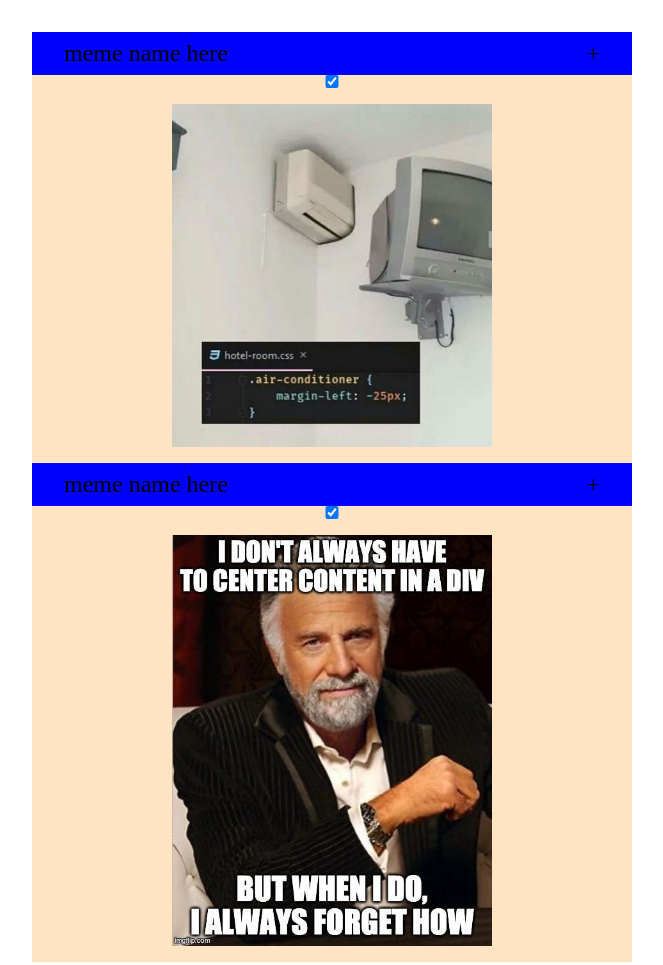
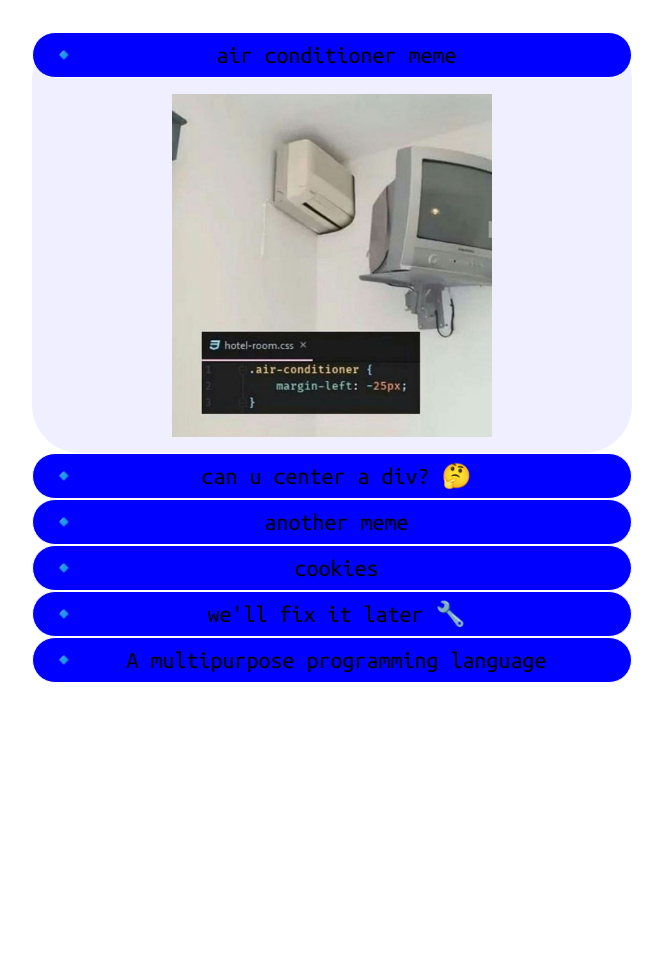
Before and after one commit to dniils/cssBayan, a plain HTML site: page cssBayan/index.html in a window 1280 px wide. Shown: the whole page, without its empty margins (308-971 px from the left). After the commit the page ends 800 px from the top, so only its background shows below. Drawn offline with Linux system fonts and the light colour scheme.

Commit message:
feat: add accordion functionality and styling (Fri, Mar 10, 2023 05:42:26 PM)

```diff
--- a/cssBayan/index.html
+++ b/cssBayan/index.html
@@ -12,19 +12,92 @@
       <ul class="accordion">
         <li class="accordion__item">
           <label for="0" class="accordion__label">
-            <span class="accordion__header">meme name here</span>
-            <span>+</span>
+            <span>🔹</span>
+            <span class="accordion__header">air conditioner meme</span>
+            <div class="accordion__icon">
+              <span>+</span>
+            </div>
           </label>
-          <input type="checkbox" name="accordion" id="0" checked />
+          <input
+            class="accordion__input"
+            type="checkbox"
+            name="accordion"
+            id="0"
+            checked
+          />
           <img src="./img/meme0.jpg" alt="meme" class="accordion__meme" />
         </li>
         <li class="accordion__item">
           <label for="1" class="accordion__label">
-            <span class="accordion__header">meme name here</span>
-            <span>+</span>
+            <span>🔹</span>
+            <span class="accordion__header">can u center a div? 🤔</span>
+            <div class="accordion__icon"><span>+</span></div>
           </label>
-          <input type="checkbox" name="accordion" id="1" checked />
+          <input
+            class="accordion__input"
+            type="checkbox"
+            name="accordion"
+            id="1"
+          />
           <img src="./img/meme1.jpg" alt="meme" class="accordion__meme" />
+        </li>
+        <li class="accordion__item">
+          <label for="2" class="accordion__label">
+            <span>🔹</span>
+            <span class="accordion__header">another meme</span>
+            <div class="accordion__icon"><span>+</span></div>
+          </label>
+          <input
+            class="accordion__input"
+            type="checkbox"
+            name="accordion"
+            id="2"
+          />
+          <img src="./img/meme2.jpg" alt="meme" class="accordion__meme" />
+        </li>
+        <li class="accordion__item">
+          <label for="3" class="accordion__label">
+            <span>🔹</span>
+            <span class="accordion__header">cookies</span>
+            <div class="accordion__icon"><span>+</span></div>
+          </label>
+          <input
+            class="accordion__input"
+            type="checkbox"
+            name="accordion"
+            id="3"
+          />
+          <img src="./img/meme3.jpg" alt="meme" class="accordion__meme" />
+        </li>
+        <li class="accordion__item">
+          <label for="4" class="accordion__label">
+            <span>🔹</span>
+            <span class="accordion__header">we'll fix it later 🔧</span>
+            <div class="accordion__icon"><span>+</span></div>
+          </label>
+          <input
+            class="accordion__input"
+            type="checkbox"
+            name="accordion"
+            id="4"
+          />
+          <img src="./img/meme4.jpg" alt="meme" class="accordion__meme" />
+        </li>
+        <li class="accordion__item">
+          <label for="5" class="accordion__label">
+            <span>🔹</span>
+            <span class="accordion__header"
+              >A multipurpose programming language</span
+            >
+            <div class="accordion__icon"><span>+</span></div>
+          </label>
+          <input
+            class="accordion__input"
+            type="checkbox"
+            name="accordion"
+            id="5"
+          />
+          <img src="./img/meme5.jpg" alt="meme" class="accordion__meme" />
         </li>
       </ul>
     </div>
--- a/cssBayan/style.css
+++ b/cssBayan/style.css
@@ -1,13 +1,15 @@
+@import url("https://fonts.googleapis.com/css2?family=Ubuntu+Mono:wght@400;700&display=swap");
+
 * {
   margin: 0;
   padding: 0;
   box-sizing: border-box;
+  font-family: "Ubuntu Mono", monospace;
 }
 
 .css-bayan {
   display: flex;
   flex-direction: column;
-  /* justify-content: center; */
   align-items: center;
   padding: 2rem 0;
 }
@@ -15,38 +17,70 @@
 .accordion {
   width: 37.5rem;
   height: 20%;
-  background-color: rgb(237, 237, 237);
   display: flex;
   flex-direction: column;
   justify-content: space-evenly;
 }
 
-/* .accordion__title {
-  font-size: 2rem;
-  margin-bottom: 2rem;
-} */
+.accordion__header {
+  transition: all 0.2s ease-in-out;
+}
+
+.accordion:hover .accordion__icon {
+  opacity: 1;
+}
+
+.accordion:hover .accordion__header {
+  color: #fff;
+}
 
 .accordion__item {
   width: 100%;
   display: flex;
   flex-direction: column;
-  background-color: bisque;
+  background-color: #f0efff;
   font-size: 1.5rem;
-  /* margin-bottom: 1rem; */
+  border-radius: 3rem;
 }
 
 .accordion__label {
   display: flex;
   flex-direction: row;
   justify-content: space-between;
-  padding: 0.5rem 2rem;
+  padding: 0.5rem 1rem;
   background-color: blue;
   cursor: pointer;
   user-select: none;
+  align-items: center;
+  border-radius: 3rem;
+  border: 1px solid #ffffff;
 }
 
 .accordion__meme {
+  display: none;
   max-width: 20rem;
   align-self: center;
   margin: 1rem 0;
 }
+
+.accordion__icon {
+  opacity: 0;
+  background-color: #fff;
+  width: 1.3rem;
+  height: 1.3rem;
+  border-radius: 50%;
+  display: flex;
+  justify-content: center;
+  align-content: center;
+  align-items: center;
+  transition: all 0.2s ease-in-out;
+}
+
+.accordion__input {
+  position: absolute;
+  left: -100000px;
+}
+
+.accordion__input:checked + .accordion__meme {
+  display: block;
+}
```
